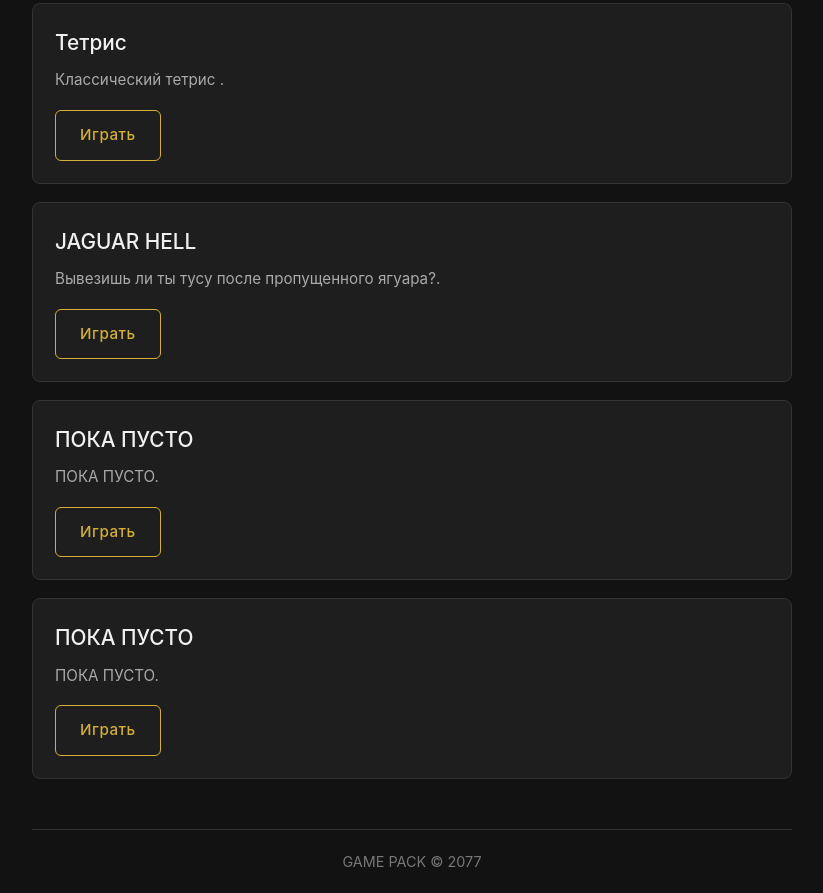
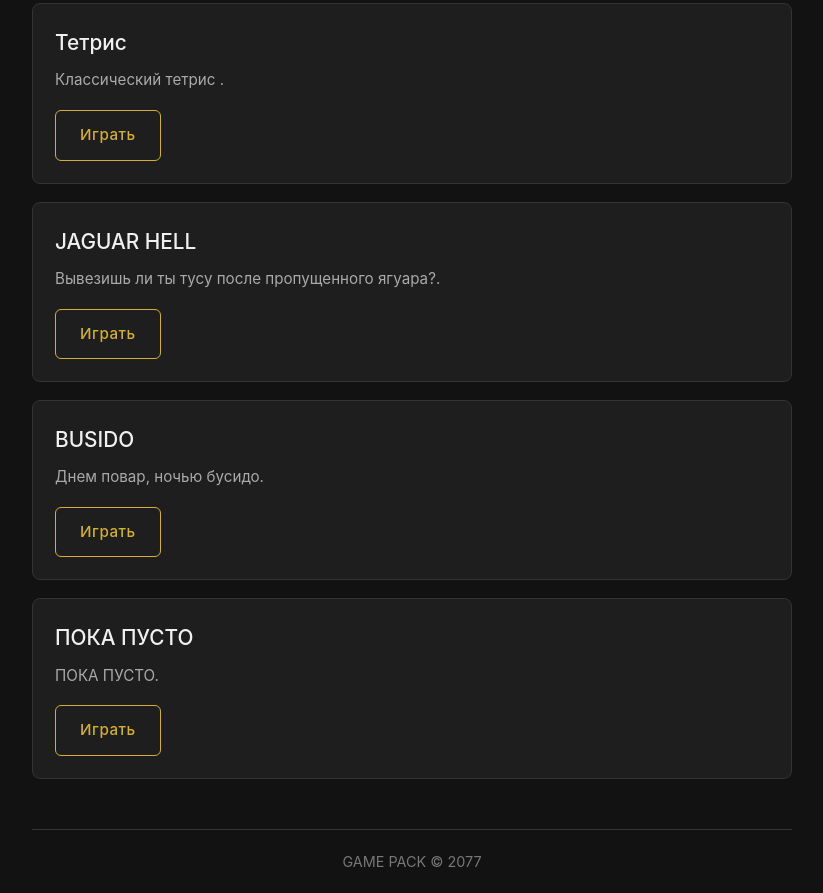
Before and after one commit to nunsaibot/nunsaibot.github.io, a plain HTML site: page gamepack.html in a window 1280 px wide. Shown: the part 598-1491 px from the top of the page, without its empty margins (228-1051 px from the left). Drawn offline with Linux system fonts and the light colour scheme.

Commit message:
Update gamepack.html

```diff
--- a/gamepack.html
+++ b/gamepack.html
@@ -187,9 +187,9 @@
             </div>
 
             <div class="game-item">
-                <h3 class="game-title">ПОКА ПУСТО</h3>
-                <p class="game-description">ПОКА ПУСТО.</p>
-                <a href="arkanoid.html" class="play-button">Играть</a>
+                <h3 class="game-title">BUSIDO</h3>
+                <p class="game-description">Днем повар, ночью бусидо.</p>
+                <a href="/blob/main/nin4a/index.html" class="play-button">Играть</a>
             </div>
 
             <div class="game-item">
```
